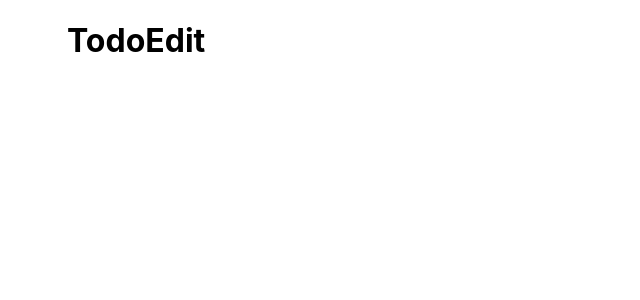
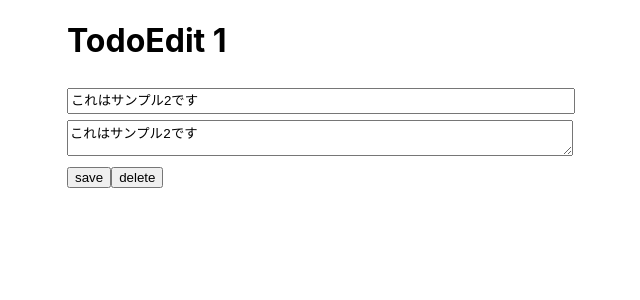
Before and after one commit to Takumi-Koyama/todo-react-ts, a React (Create React App) app: page /edit/1 in a window 1280 px wide. Shown: the top 300 px of the page, without its empty margins (323-963 px from the left). Built offline with nearby package versions, Linux system fonts and the light colour scheme.

Commit message:
todoList完成

```diff
--- a/src/App.js
+++ b/src/App.js
@@ -3,14 +3,17 @@ import './App.css';
 import TodoList from './views/TodoList/TodoList'
 import TodoEdit from './views/TodoEdit/TodoEdit'
 import { BrowserRouter as Router, Route } from 'react-router-dom'
+import { TodoListProvider } from './context/TodoListContext'
 
 const App = () => {
   return (
     <div className="App">
-      <Router>
-        <Route exact path="/" component={TodoList} />
-        <Route path="/edit/:id" component={TodoEdit} />
-      </Router>
+      <TodoListProvider>
+        <Router>
+          <Route exact path="/" component={TodoList} />
+          <Route path="/edit/:id" component={TodoEdit} />
+        </Router>
+      </TodoListProvider>
     </div>
   );
 }
--- /dev/null
+++ b/src/context/TodoListContext.js
@@ -0,0 +1,30 @@
+import React, { useState } from 'react'
+
+export const TodoListContext = React.createContext({});
+
+const sampleTodoList = [
+  {
+    id: 0,
+    title: 'これはサンプル1です',
+    description: 'これはサンプル1です',
+  },
+  {
+    id: 1,
+    title: 'これはサンプル2です',
+    description: 'これはサンプル2です',
+  },
+];
+
+export const TodoListProvider = ( { children } ) => {
+  const [todoList, setTodoList] = useState(sampleTodoList);
+  return (
+    <TodoListContext.Provider
+      value={{
+        todoList,
+        setTodoList,
+      }}
+    >
+      {children}
+    </TodoListContext.Provider>
+  );
+}
--- a/src/views/TodoEdit/TodoEdit.css
+++ b/src/views/TodoEdit/TodoEdit.css
@@ -0,0 +1,10 @@
+.todo-title-input {
+  line-height: 20px;
+  width: 500px;
+  margin: 6px 0;
+}
+
+.todo-description-input {
+  width: 500px;
+  margin: 0 0 6px 0;
+}
--- a/src/views/TodoEdit/TodoEdit.js
+++ b/src/views/TodoEdit/TodoEdit.js
@@ -1,11 +1,52 @@
-import React from 'react'
+import { Fragment, useState, useContext } from 'react'
 import './TodoEdit.css'
+import {TodoListContext} from '../../context/TodoListContext'
+import { useHistory, useParams } from 'react-router-dom'
 
 const TodoEdit = () => {
+  const id = parseInt(useParams().id);
+  const {todoList, setTodoList} = useContext(TodoListContext);
+  const todo = todoList.filter((todo) => todo.id === id)[0];
+  const [title, setTitle] = useState(todo.title);
+  const [description, setDescription] = useState(todo.description);
+
+  const history = useHistory();
+
+  const changedTitle = (e) => {
+    setTitle(e.target.value);
+  }
+  const changedDescription = (e) => {
+    setDescription(e.target.value);
+  }
+
+  const clickedSave = () => {
+    const newTodoList = todoList.slice();
+    newTodoList.forEach((todo) => {
+      if(todo.id === id) {
+        todo.title = title;
+        todo.description = description;
+      }
+    });
+    setTodoList(newTodoList);
+    history.push('/');
+  }
+
+  const clickedDelete = () => {
+    const newTodoList = todoList.slice().filter((todo) => todo.id !== id);
+    setTodoList(newTodoList);
+    history.push('/');
+  }
+
   return (
-    <div>
-      <h1>TodoEdit</h1>
-    </div>
+    <Fragment>
+      <h1>TodoEdit {id}</h1>
+      <input className="todo-title-input" type="text" value={title} onChange={changedTitle}/>
+      <br />
+      <textarea className="todo-description-input" value={description} onChange={changedDescription}></textarea>
+
+     <button onClick={clickedSave}>save</button>
+     <button onClick={clickedDelete}>delete</button>
+    </Fragment>
   )
 }
 
--- a/src/views/TodoList/TodoList.js
+++ b/src/views/TodoList/TodoList.js
@@ -1,26 +1,16 @@
-import { Fragment, useState } from 'react';
+import { Fragment, useState, useContext } from 'react';
 import './TodoList.css';
+import { TodoListContext } from '../../context/TodoListContext'
 //Todoitem.jsをインポートする
 import TodoItem from '../../components/TodoItem'
 import { useHistory } from 'react-router-dom'
 
-const sampleTodoList = [
-  {
-    id: 0,
-    title: 'これはサンプル1です',
-    description: 'これはサンプル1です',
-  },
-  {
-    id: 1,
-    title: 'これはサンプル2です',
-    description: 'これはサンプル2です',
-  },
-];
-
 const TodoList = () => {
   const [title, setTitle] = useState('');
+  const {todoList, setTodoList} = useContext(TodoListContext);
   const [description, setDescription] = useState('');
-  const [todoList, setTodoList] = useState(sampleTodoList);
+
+  // const [todoList, setTodoList] = useState([]);
   const history = useHistory();
   // const todoList = sampleTodoList;
 
@@ -33,10 +23,14 @@ const TodoList = () => {
   }
 
   const clickedButton = () => {
+    let newId = 0;
+    if(todoList.length === 0) {
+      const newId = Math.max(...todoList.map((todo) => todo.id)) + 1;
+    }
     // alert(text+description);
     // alert(`title: ${title} description: ${description}`);
     //...これ何w
-    const newId = Math.max(...todoList.map((todo) => todo.id)) + 1;
+    // const newId = Math.max(...todoList.map((todo) => todo.id)) + 1;
     //インスタンスを新しく作り直さないと反映されないニューなんとか
     const newTodoList = todoList.slice();
     const newTodo = {
```
